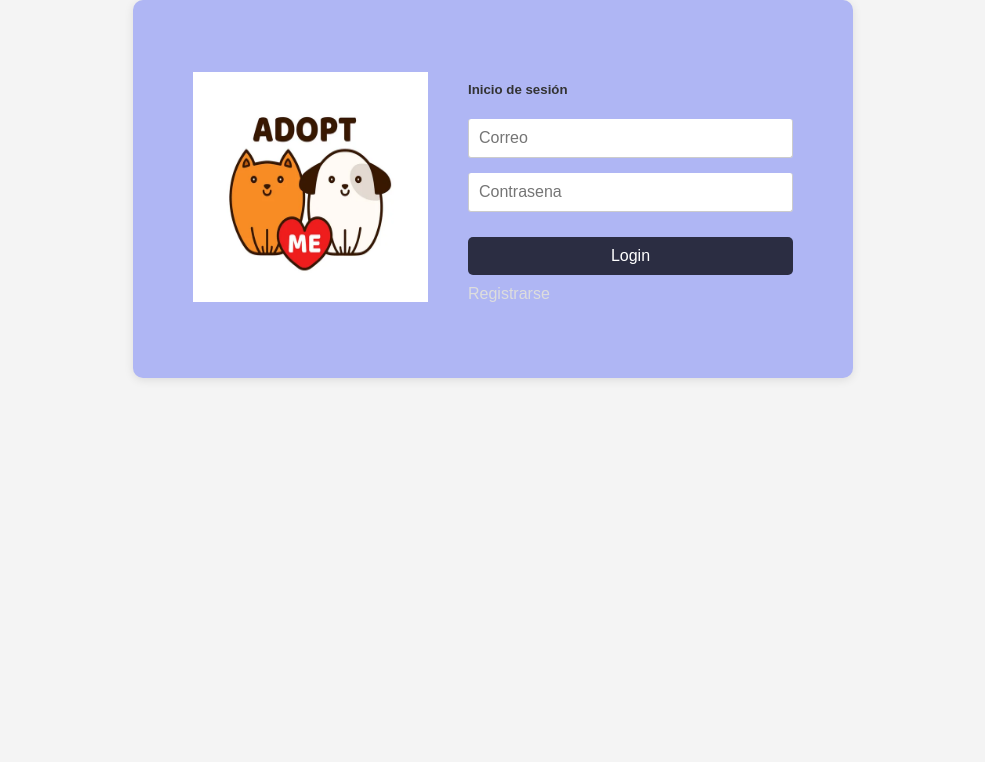
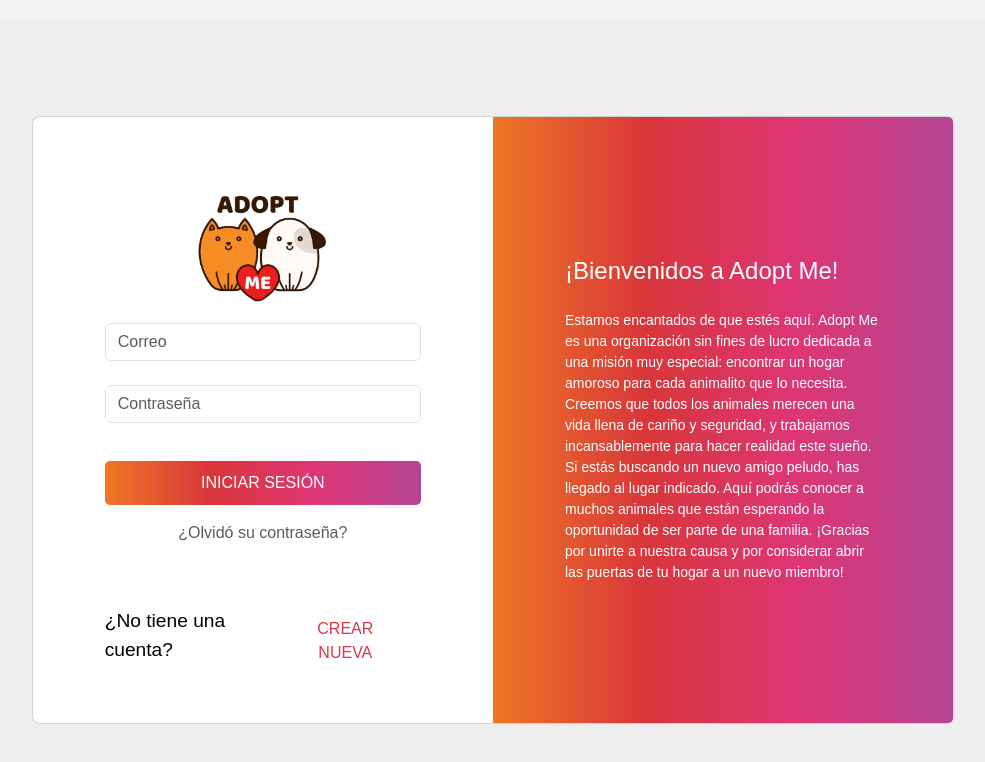
Before and after one commit to HildaEncina/proyecto-mern-cliente, a React (Create React App) app in the folder proyecto-mern/src/: page /login in a window 1280 px wide. Shown: the top 762 px of the page, without its empty margins (147-1132 px from the left). Built offline with nearby package versions, Linux system fonts and the light colour scheme; the HTML template or start-up script is replaced by a standard one.

Commit message:
mejora de estilo de Login

```diff
--- a/proyecto-mern/src/components/ForlumarioLogin.jsx
+++ b/proyecto-mern/src/components/ForlumarioLogin.jsx
@@ -1,14 +1,15 @@
-import {useState} from "react";
-import logo from "../assents/logo.jpg"
+import { useState } from "react";
+import logo from "../assents/logo.jpg";
 import axios from "axios";
 import { Link, useNavigate } from 'react-router-dom';
 import { jwtDecode } from 'jwt-decode';
+import 'bootstrap/dist/css/bootstrap.min.css';
+import '../estilos/login.css';
 
-const FormularioLogin = (props) => {
-
+const FormularioLogin = () => {
   const [correo, setCorreo] = useState("");
   const [contrasena, setContrasena] = useState("");
-    const [err, setError]= useState("");
+  const [err, setError] = useState("");
   const navigate = useNavigate();
 
   const procesaLogin = async (event) => {
@@ -21,16 +22,13 @@ const FormularioLogin = (props) => {
     try {
       const respuesta = await axios.post(URL, config);
 
-
       if (respuesta && respuesta.data) {
         const { token } = respuesta.data;
         if (token) {
           localStorage.setItem("token", token);
           console.log("Token guardado:", localStorage.getItem("token"));
 
-
           const decodedToken = jwtDecode(token);
-
 
           const rol = decodedToken.rol;
           if (rol === 'Rescatista') {
@@ -60,53 +58,79 @@ const FormularioLogin = (props) => {
     }
   }
 
+  return (
+    <section className="h-100 gradient-form" style={{ backgroundColor: "#eee" }}>
+      <div className="container py-5 h-100">
+        <div className="row d-flex justify-content-center align-items-center h-100">
+          <div className="col-xl-10">
+            <div className="card rounded-3 text-black">
+              <div className="row g-0">
+                <div className="col-lg-6 d-flex">
+                  <div className="card-body p-md-5 mx-md-4">
 
-    return (
-        <>
+                    <div className="text-center">
+                      <img src={logo} style={{ width: "185px" }} alt="Logo" />
+                    </div>
 
-          <div className="login">
+                    <form onSubmit={procesaLogin}>
 
-                <div>
-                    <img src={logo} alt="Logo" className="login-logo" />
-                </div>
-                <div>
-                    <h5>Inicio de sesión</h5>
-                    <form className="form-login" onSubmit={procesaLogin}>
-                    <div>
-                            <label htmlFor="correo"></label>
-                    </div>
-                    <div>
-                            <input className="form-login"
+                      <div className="form-outline mb-4">
+                        <input
                           type="text"
-                                name="correo"
                           id="correo"
+                          className="form-control"
                           value={correo}
                           onChange={(e) => setCorreo(e.target.value)}
                           placeholder="Correo"
                         />
                       </div>
 
-                    <div>
-                            <label htmlFor="contrasena"></label>
-                            <input className="form-login"
+                      <div className="form-outline mb-4">
+                        <input
                           type="password"
-                                name="contrasena"
+                          id="contrasena"
+                          className="form-control"
                           value={contrasena}
                           onChange={(e) => setContrasena(e.target.value)}
-                                placeholder="Contrasena"
+                          placeholder="Contraseña"
                         />
                       </div>
 
-                    <div className="container-button">
-                        <button className="btn-login">Login</button>
+                      {err && <div className="text-danger mb-4">{err}</div>}
+
+                      <div className="text-center pt-1 mb-5 pb-1">
+                        <button
+                          type="submit"
+                          className="btn btn-primary btn-block fa-lg gradient-custom-2 mb-3 w-100"> {/* Añade la clase w-100 */}
+                          Iniciar sesión
+                        </button>
+                        <Link className="text-muted" to="#">¿Olvidó su contraseña?</Link>
                       </div>
 
-                    <Link to="/registro" className="register-link">Registrarse</Link>
+                      <div className="d-flex align-items-center justify-content-left ">
+                        <p className="mb-0 me-2">¿No tiene una cuenta?</p>
+                        <Link to="/registro">
+                          <button type="button" className="btn btn-outline-danger">Crear nueva</button>
+                        </Link>
+                      </div>
+
                     </form>
+
                   </div>
                 </div>
-
-        </>
+                <div className="col-lg-6 d-flex align-items-center gradient-custom-2">
+                  <div className="text-white px-3 py-4 p-md-5 mx-md-4 ">
+                    <h4 className="mb-4">¡Bienvenidos a Adopt Me!</h4>
+                    <p className="small mb-0 " >Estamos encantados de que estés aquí. Adopt Me es una organización sin fines de lucro dedicada a una misión muy especial: encontrar un hogar amoroso para cada animalito que lo necesita. Creemos que todos los animales merecen una vida llena de cariño y seguridad, y trabajamos incansablemente para hacer realidad este sueño.
+                      Si estás buscando un nuevo amigo peludo, has llegado al lugar indicado. Aquí podrás conocer a muchos animales que están esperando la oportunidad de ser parte de una familia. ¡Gracias por unirte a nuestra causa y por considerar abrir las puertas de tu hogar a un nuevo miembro!</p>
+                  </div>
+                </div>
+              </div>
+            </div>
+          </div>
+        </div>
+      </div>
+    </section>
   );
 };
 
--- /dev/null
+++ b/proyecto-mern/src/estilos/login.css
@@ -0,0 +1,28 @@
+.gradient-custom-2 {
+    /* fallback for old browsers */
+    background: #fccb90;
+
+    /* Chrome 10-25, Safari 5.1-6 */
+    background: -webkit-linear-gradient(to right, #ee7724, #d8363a, #dd3675, #b44593);
+
+    /* W3C, IE 10+/ Edge, Firefox 16+, Chrome 26+, Opera 12+, Safari 7+ */
+    background: linear-gradient(to right, #ee7724, #d8363a, #dd3675, #b44593);
+    }
+
+    @media (min-width: 768px) {
+    .gradient-form {
+    height: 100vh !important;
+    }
+    }
+    @media (min-width: 769px) {
+    .gradient-custom-2 {
+    border-top-right-radius: .3rem;
+    border-bottom-right-radius: .3rem;
+    }
+    }
+
+    p {
+        justify-content: center;
+        align-items: center;
+        display: flex;
+    }
```
Also changed, not shown: 1 other file (tests, documents, lock files or other folders). Lines whose indentation alone changed are shown as unchanged.
